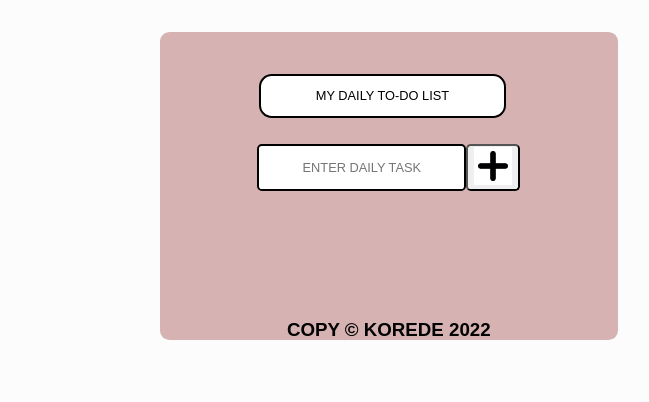
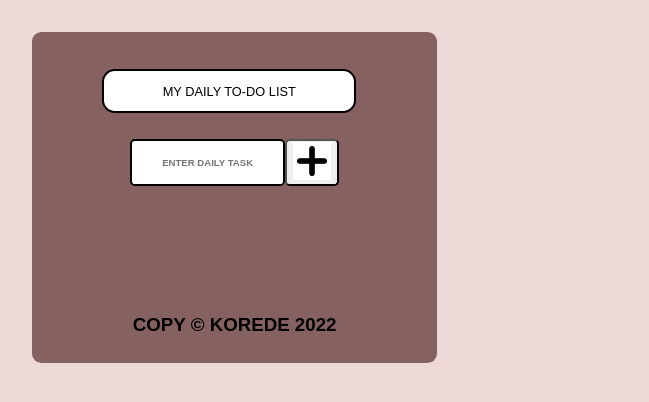
Before and after one commit to peacekorede/todoapp, a plain HTML site: page index.html in a window 1024 px wide. Shown: the whole page, without its empty margins (208-857 px from the left). Drawn offline with Linux system fonts and the light colour scheme.

Commit message:
improved soe workings in the css and javascript file

```diff
--- a/style.css
+++ b/style.css
@@ -1,12 +1,12 @@
 body{
     margin: 0 auto;
-    background-color: rgb(252, 252, 252);
+    background-color: rgb(238, 217, 217);
     font-family: Arial, Helvetica, sans-serif;
-       padding-left: 23rem;
+    padding-left: 23rem;
 }
 
 .main_page{
-   background-color: rgb(246, 232, 232);
+   background-color: rgb(238, 106, 106);
    justify-content: center;
    padding: 3rem 2rem;
    width: 50%;
@@ -32,7 +32,6 @@ body{
   justify-content: center;
 }
 
-
 #input{
  padding: 15px;
  max-width: 100%;
@@ -43,6 +42,7 @@ body{
  text-align: center;
  border: 3px solid black;
  background-color: white;
+ color: black;
 }
 
 #btn_2{
@@ -50,7 +50,6 @@ body{
     border-radius: 0.3rem;
     cursor: pointer;
 }
-
 
 #img{
  width: 30px;
@@ -67,27 +66,93 @@ body{
  }
 
 
-
-
-@media (min-width: 876px) and (max-width: 1079px){
+@media (min-width: 756px) and (max-width: 1079px){
   body{
     margin: 0 auto;
     font-family: Arial, Helvetica, sans-serif;
-
-
 }
 
 .main_page{
-    background-color: rgb(214, 178, 178);
-     width: 60%;
-    padding: 1.8rem 2rem;
+    background-color: rgb(134, 97, 97);
+   max-width: 58%;
+    min-width: 53%;
+    margin-left: -8rem;
+    padding: 1.5rem 1.8rem;
     border-radius: 0.6rem;
+   justify-content: left;
 }
 
 .page_header{
   text-align: center;
   background-color: white;
   padding: 0.8rem 0.2rem;
+  width: 70%;
+  max-height: 20%;
+  border: 2px solid black;
+  border-radius: 0.8rem;
+  font-weight: 400;
+  margin-bottom: 1.6rem;
+  margin-left: 2.6rem;
+  font-size: 0.8rem;
+}
+
+.main_activity{
+  display: flex;
+  justify-content: center;
+}
+
+#input{
+  background-color: white;
+  color: black;
+  text-align: center;
+  padding: 0.7rem 0.3rem;
+  width: 40.6%;
+  max-height: 3%;
+  border: 2px solid black;
+  border-radius: 0.3rem;
+  font-weight: 600;
+  font-size: 0.6rem;
+}
+
+#btn_2{
+    max-width: 50%;
+    border-radius: 0.3rem;
+    cursor: pointer;
+}
+
+#display{
+    width: 80%;
+    font-size: 0.5rem;
+    padding: 0.5rem ;
+  }
+
+ .end{
+  justify-content: center;
+  margin-top: 7rem;
+  margin-bottom: -1rem;
+ }
+  }
+
+@media (min-width: 538px) and (max-width: 755px){
+  body{
+    margin: 0 auto;
+    font-family: Arial, Helvetica, sans-serif;
+  }
+
+.main_page{
+    background-color: rgb(150, 116, 173);
+    width: 60%;
+    margin-left: -3rem;
+    min-width: 80%;
+    padding: 1.5rem 1.8rem;
+    border-radius: 0.6rem;
+    align-self: center;
+}
+
+.page_header{
+  text-align: center;
+  background-color: white;
+  padding: 0.5rem 0.2rem;
   width: 60%;
   max-height: 20%;
   border: 2px solid black;
@@ -95,7 +160,7 @@ body{
   font-weight: 400;
   margin-bottom: 1.6rem;
   margin-left: 4.2rem;
-  font-size: 0.8rem;
+  font-size: 0.5rem;
 }
 
 .main_activity{
@@ -107,13 +172,13 @@ body{
 #input{
   background-color: white;
   text-align: center;
-  padding: 3px;
+  padding: 0.3rem 0.5rem;
   width: 50.6%;
   max-height: 5%;
   border: 2px solid black;
   border-radius: 0.3rem;
   font-weight: 400;
-  font-size: 0.8rem;
+  font-size: 0.5rem;
 }
 
 #btn_2{
@@ -133,21 +198,8 @@ body{
  .end{
   justify-content: center;
   margin-top: 7rem;
-  margin-bottom: -3rem;
+  margin-bottom: -1rem;
  }
-
-  }
-
-
-
-
-
-
-
-
-
-@media (min-width: 538px) and (max-width: 971px){
-
 }
 
 
```
Also changed, not shown: main.js (+12 -1 lines).
